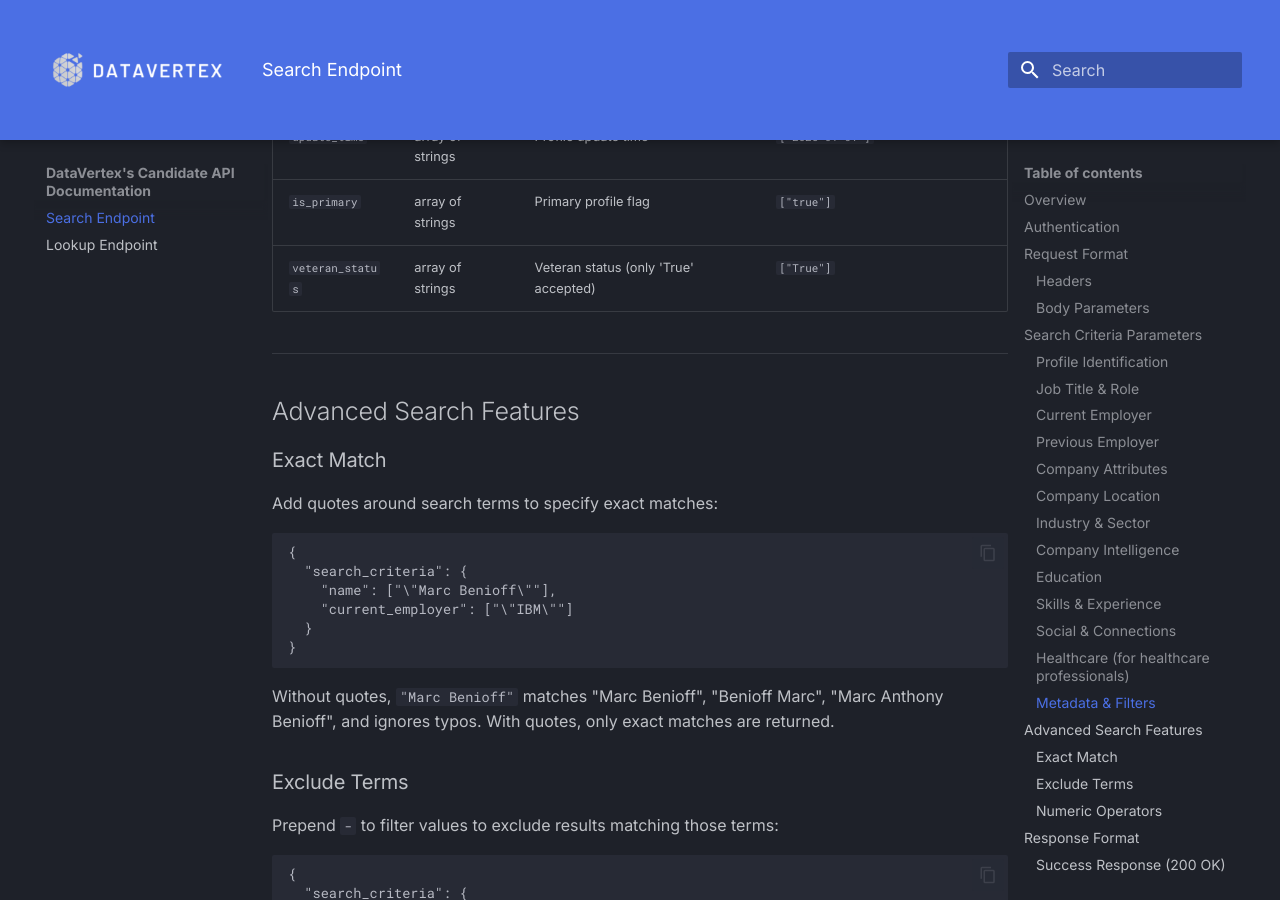
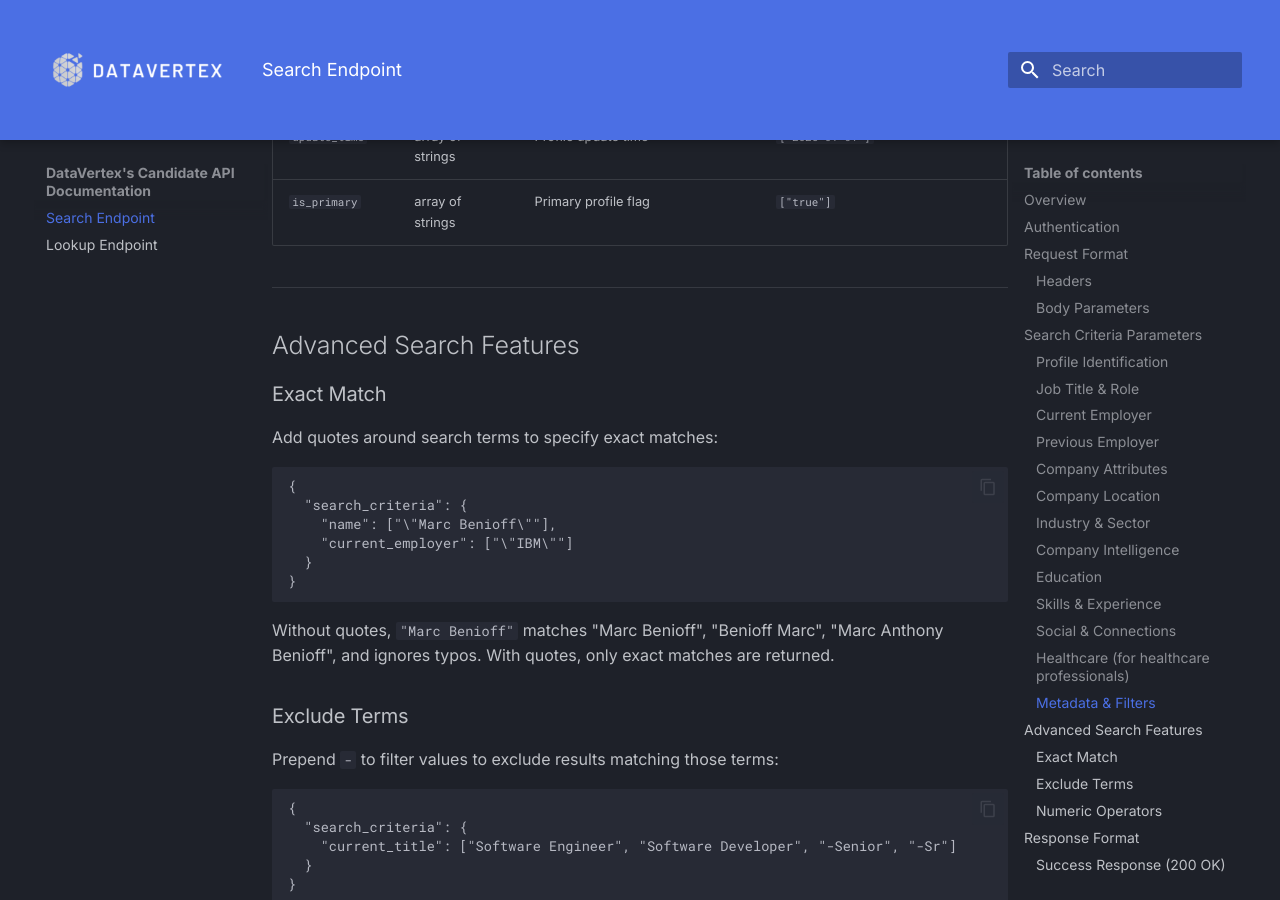
Before and after one commit to jbattdv/dv-api-docs, an MkDocs documentation site: the page built from docs/API_SEARCH_ENDPOINT.md, in a window 1280 px wide and 900 px high, scrolled down 6861 px. Built offline with MkDocs 1.6.1 and Material for MkDocs 9.7.7, drawn with Linux system fonts in a browser that asks for light colours.

Commit message:
Removed veteran_status from search

```diff
--- a/docs/API_SEARCH_ENDPOINT.md
+++ b/docs/API_SEARCH_ENDPOINT.md
@@ -188,7 +188,6 @@ The `search_criteria` object supports 80+ parameters organized into logical cate
 | `news_timestamp` | array of strings | News timestamp filters | `["one_month"]` |
 | `update_time` | array of strings | Profile update time | `["2025-01-01"]` |
 | `is_primary` | array of strings | Primary profile flag | `["true"]` |
-| `veteran_status` | array of strings | Veteran status (only 'True' accepted) | `["True"]` |
 
 ---
 
```
